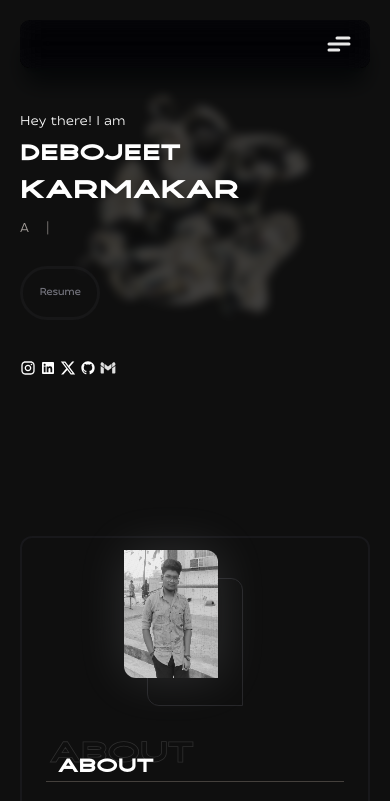
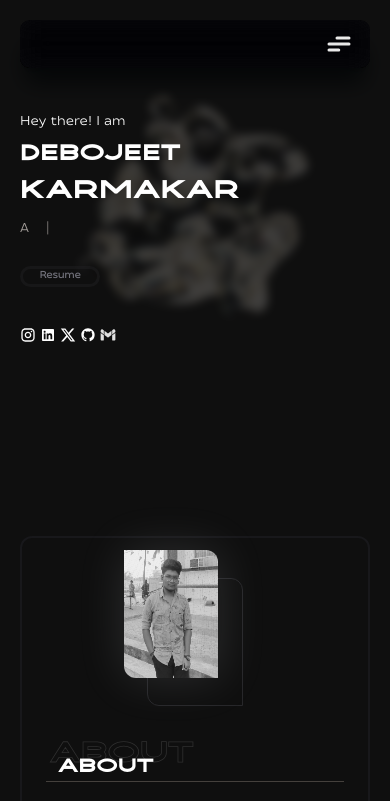
Before and after one commit to debojeet2004/My_Portfolio-forntend, a React (Vite) app: page / in a window 390 px wide. Shown: the top 801 px of the page. Built offline with nearby package versions, Linux system fonts and the light colour scheme.

Commit message:
button design changes

```diff
--- a/src/Components/Buttons/Button.jsx
+++ b/src/Components/Buttons/Button.jsx
@@ -20,7 +20,7 @@ function Button({children,onClick, NavigateTo}) {
             ease-in-out
             border-[.2rem] border-zinc-800 hover:border-zinc-800 border-opacity-35 active:border-zinc-600
             mt-5
-            p-6
+            md:p-6
             "
         > {children}
         </Link>
```
